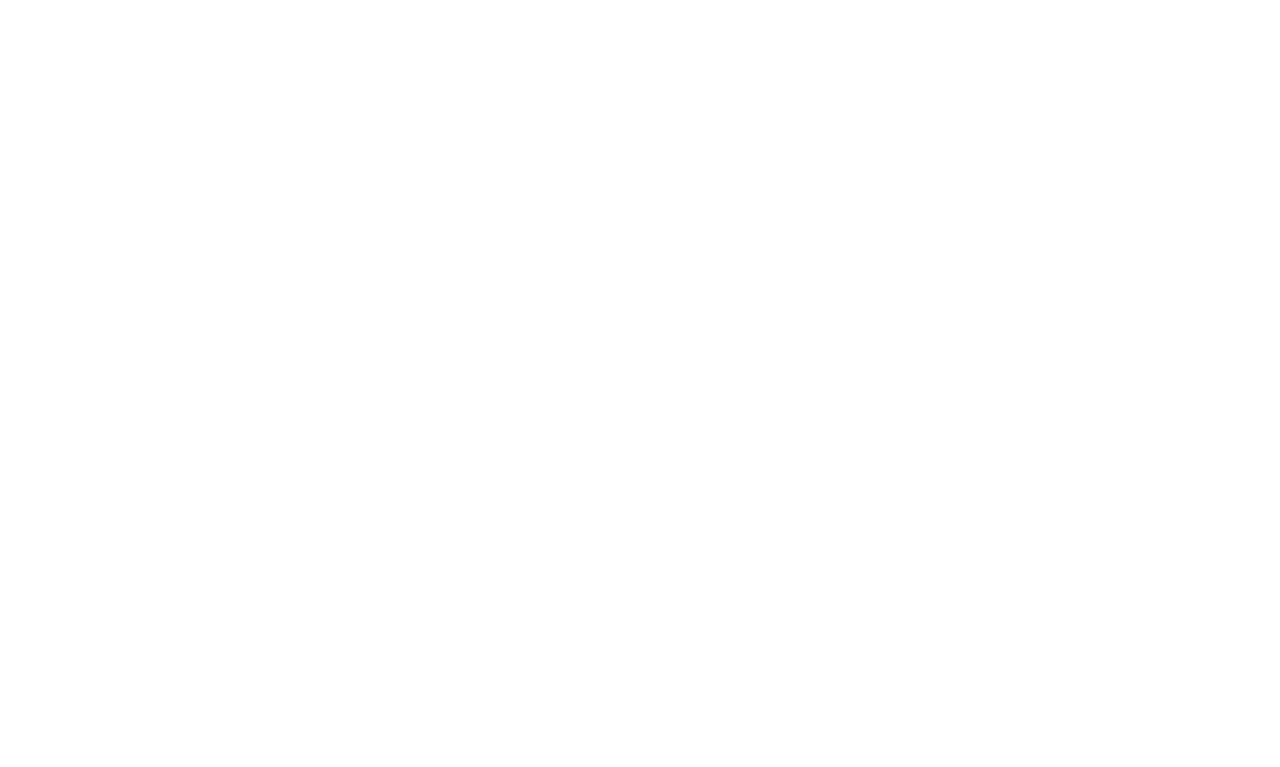
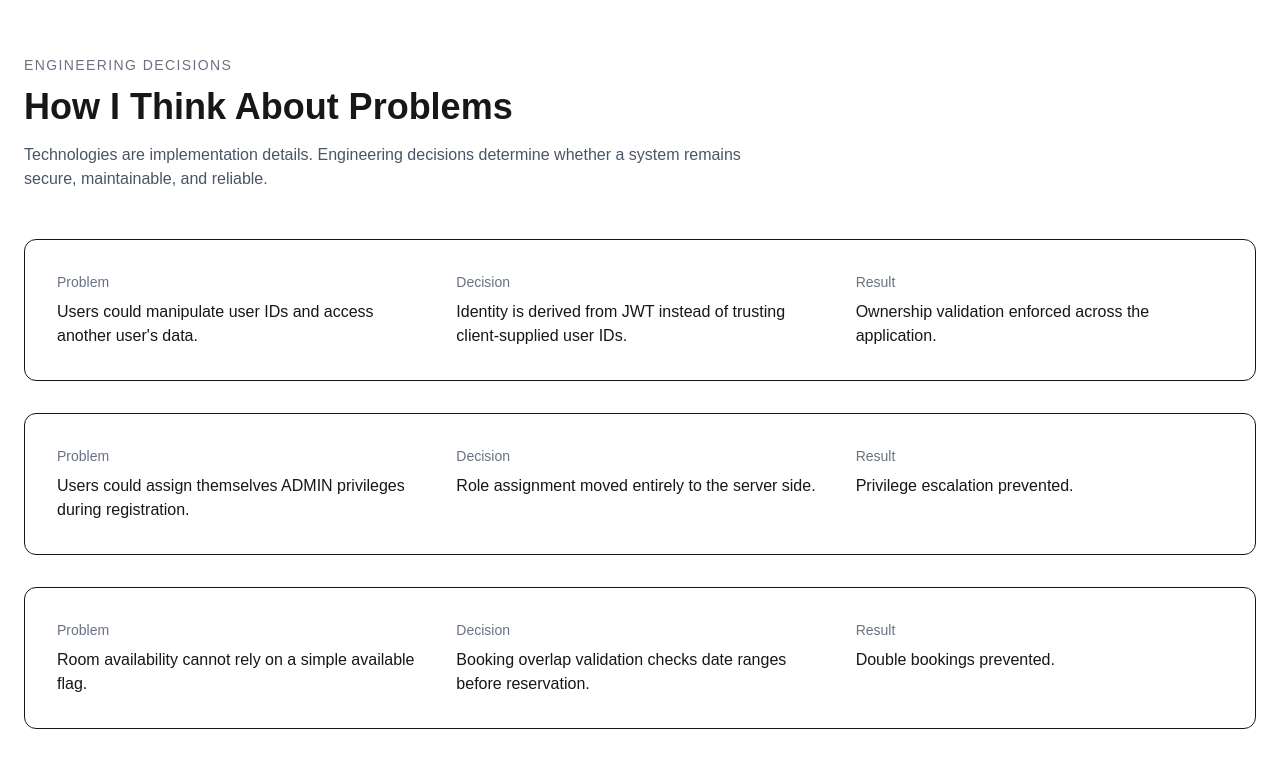
Before and after one commit to devendra1176/devendra-portfolio, a Next.js app: page / in a window 1280 px wide. Shown: the part 1529-2296 px from the top of the page. Before the commit the page ends 1398 px from the top, so only its background shows below. Built offline with nearby package versions, Linux system fonts and the light colour scheme.

Commit message:
Add Decisions component to outline engineering decisions and their impacts

```diff
--- a/app/page.tsx
+++ b/app/page.tsx
@@ -1,11 +1,15 @@
+import Navbar from "@/components/Navbar";
 import Hero from "@/components/Hero";
 import Problems from "@/components/Problems";
+import Decisions from "@/components/Decisions";
 
 export default function Home() {
   return (
     <main>
+      <Navbar />
       <Hero />
       <Problems />
+      <Decisions />
     </main>
   );
 }
--- /dev/null
+++ b/components/Decisions.tsx
@@ -0,0 +1,82 @@
+export default function Decisions() {
+  const decisions = [
+    {
+      problem: "Users could manipulate user IDs and access another user's data.",
+      decision: "Identity is derived from JWT instead of trusting client-supplied user IDs.",
+      result: "Ownership validation enforced across the application.",
+    },
+    {
+      problem: "Users could assign themselves ADMIN privileges during registration.",
+      decision: "Role assignment moved entirely to the server side.",
+      result: "Privilege escalation prevented.",
+    },
+    {
+      problem: "Room availability cannot rely on a simple available flag.",
+      decision: "Booking overlap validation checks date ranges before reservation.",
+      result: "Double bookings prevented.",
+    },
+  ];
+
+  return (
+    <section className="max-w-7xl mx-auto px-6 py-24">
+      <div className="mb-12">
+        <p className="text-sm uppercase tracking-widest text-gray-500 mb-3">
+          Engineering Decisions
+        </p>
+
+        <h2 className="text-4xl font-bold mb-4">
+          How I Think About Problems
+        </h2>
+
+        <p className="text-gray-600 max-w-3xl">
+          Technologies are implementation details.
+          Engineering decisions determine whether a system
+          remains secure, maintainable, and reliable.
+        </p>
+      </div>
+
+      <div className="grid gap-8">
+        {decisions.map((item, index) => (
+          <div
+            key={index}
+            className="border rounded-xl p-8"
+          >
+            <div className="grid md:grid-cols-3 gap-8">
+
+              <div>
+                <p className="text-sm text-gray-500 mb-2">
+                  Problem
+                </p>
+
+                <p className="font-medium">
+                  {item.problem}
+                </p>
+              </div>
+
+              <div>
+                <p className="text-sm text-gray-500 mb-2">
+                  Decision
+                </p>
+
+                <p className="font-medium">
+                  {item.decision}
+                </p>
+              </div>
+
+              <div>
+                <p className="text-sm text-gray-500 mb-2">
+                  Result
+                </p>
+
+                <p className="font-medium">
+                  {item.result}
+                </p>
+              </div>
+
+            </div>
+          </div>
+        ))}
+      </div>
+    </section>
+  );
+}
```
